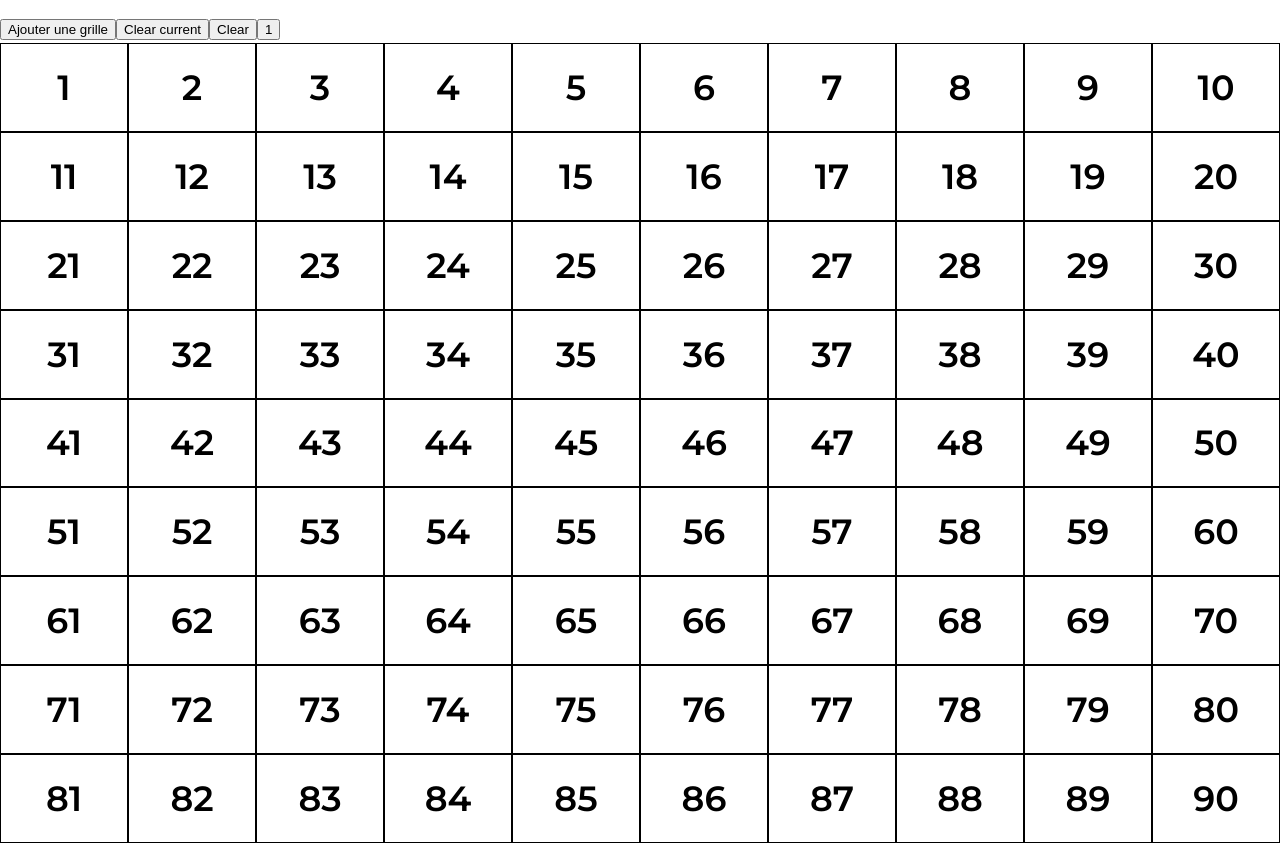
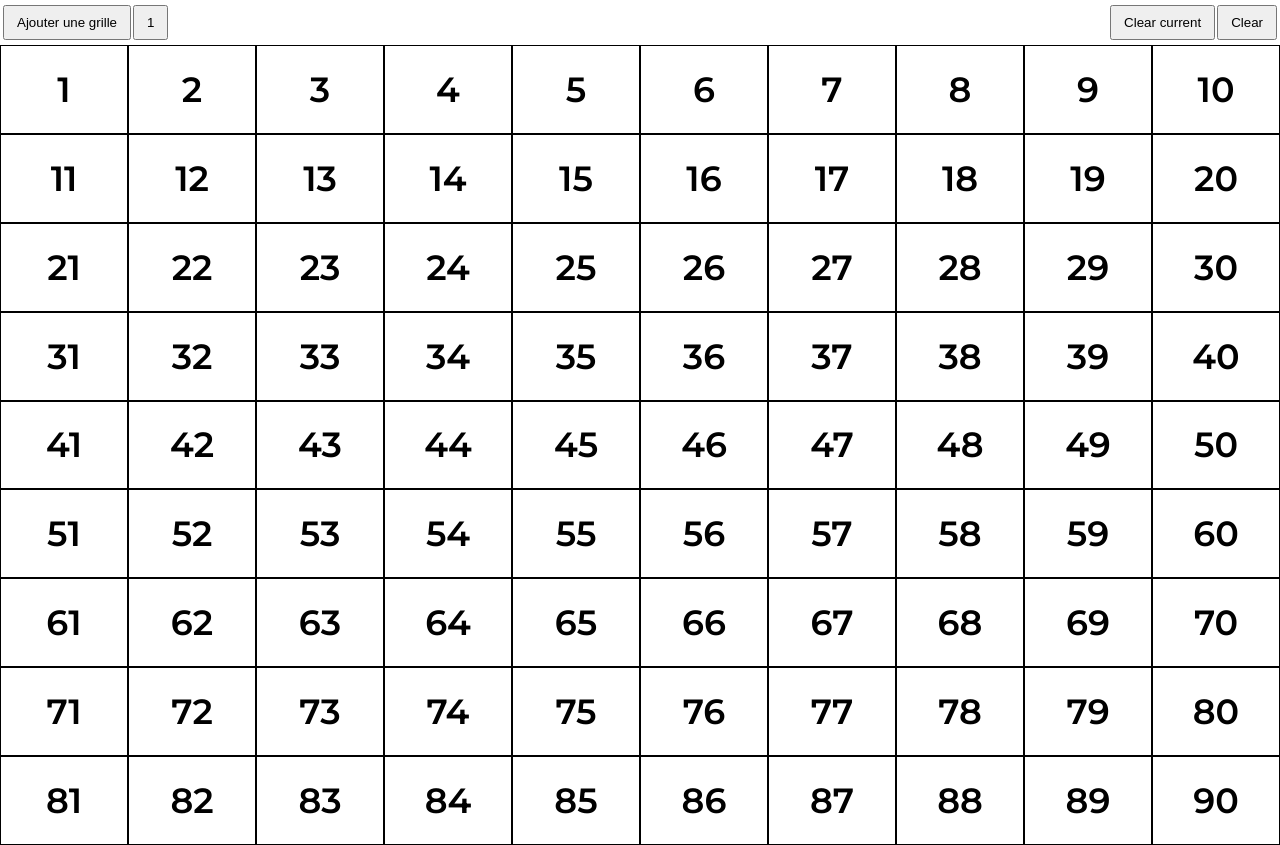
Before and after one commit to Maxime-p/loto, a React (Vite) app: page / in a window 1280 px wide. Built offline with nearby package versions, Linux system fonts and the light colour scheme.

Commit message:
updating some styles and adding js confirm

```diff
--- a/index.html
+++ b/index.html
@@ -13,5 +13,11 @@
 <body>
 <div id="root"></div>
 <script type="module" src="/src/main.tsx"></script>
+<script type="text/javascript">
+    window.addEventListener('beforeunload', (e) => {
+        e.preventDefault();
+        e.returnValue = '';
+    })
+</script>
 </body>
 </html>
--- a/src/App.tsx
+++ b/src/App.tsx
@@ -28,7 +28,7 @@ function App() {
         }
     }, [])
 
-    if (loading){
+    if (loading) {
         return <></>
     }
 
@@ -37,7 +37,7 @@ function App() {
         setCurrentGrid(grids.length)
     }
 
-    function gridUpdateData(id: number){
+    function gridUpdateData(id: number) {
         let grid = grids[currentGrid]
         grid[id] = !grid[id]
         localStorage.setItem(String(currentGrid), JSON.stringify(grid))
@@ -52,32 +52,42 @@ function App() {
     }
 
     function clearCurrent() {
+        if (window.confirm('Action dangereuse !')) {
             grids[currentGrid].forEach((_, index) => {
                 grids[currentGrid][index] = false
             })
             setGrids([...grids])
             updateLocalStorage()
         }
+    }
 
     function clear() {
+        if (window.confirm('Action dangereuse !')) {
             setGrids([newGrid()])
             updateLocalStorage()
         }
+    }
 
-    if (grids.length === 0){
+    if (grids.length === 0) {
         return <></>
     }
 
     return (
         <>
+            <div className="commands">
+                <div>
                     <button onClick={addGrid}>Ajouter une grille</button>
+                    {
+                        grids.map((grid, key) => {
+                            return <button key={key} onClick={() => setCurrentGrid(key)}>{key + 1}</button>
+                        })
+                    }
+                </div>
+                <div>
                     <button onClick={clearCurrent}>Clear current</button>
                     <button onClick={clear}>Clear</button>
-            {
-                grids.map((grid, key) => {
-                    return <button key={key} onClick={() => setCurrentGrid(key)}>{key+1}</button>
-                })
-            }
+                </div>
+            </div>
             <Grid data={grids[currentGrid]} updateData={gridUpdateData}/>
         </>
     )
--- a/src/Components/Number.tsx
+++ b/src/Components/Number.tsx
@@ -1,4 +1,4 @@
-import React, {useState} from "react";
+import React from "react";
 import styled from "styled-components";
 
 interface NumberProps {
@@ -15,6 +15,7 @@ export default function Number(props: NumberProps) {
       align-items: center;
       margin: 0;
       border: 1px solid black;
+      color: ${props.value ? '#fff' : 'inherit'};
       background-color: ${props.value ? 'var(--selected)' : 'transparent'};
       user-select: none;
     `
--- a/src/index.scss
+++ b/src/index.scss
@@ -1,5 +1,5 @@
 $colors: (
-        selected: #00B050
+        selected: #02885C
 );
 
 :root {
@@ -13,7 +13,27 @@ body {
     font-size: 35px;
     font-weight: 600;
     margin: 0;
-    padding-right: 17px;
     overflow-x: hidden;
-    &::-webkit-scrollbar { width: 0 !important }
+
+    &::-webkit-scrollbar {
+        width: 0 !important
+    }
 }
+
+.commands {
+    display: flex;
+    justify-content: space-between;
+    align-items: stretch;
+    margin: 5px 3px;
+
+    div {
+        display: flex;
+        justify-content: start;
+        align-items: stretch;
+        gap: 2px;
+
+        button {
+            padding: 8px 12px;
+        }
+    }
+}
```
Lines whose indentation alone changed are shown as unchanged.
